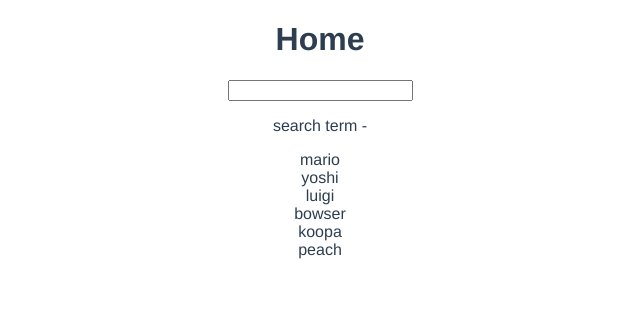
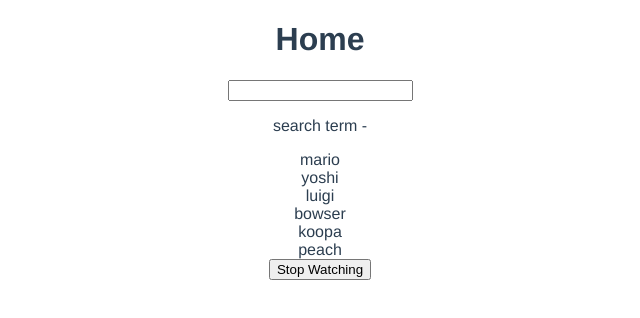
Before and after one commit to bhav380-2/vue3, a Vue app in the folder blog-app-vue3/: page / in a window 1280 px wide. Shown: the top 318 px of the page, without its empty margins (320-960 px from the left). Built offline with nearby package versions, Linux system fonts and the light colour scheme.

Commit message:
stopWatch and stopEffect

```diff
--- a/blog-app-vue3/src/views/HomeView.vue
+++ b/blog-app-vue3/src/views/HomeView.vue
@@ -9,6 +9,7 @@
 
     </div>
 
+    <button @click="handleClick" type="button">Stop Watching</button>
 
 
 
@@ -17,7 +18,8 @@
 
 
 
-<!-- ______ref v/s reactive_______________ -->
+
+    <!-- ______ref v/s reactive_______________ -->
     <!-- <h2>Refs</h2> -->
     <!-- <p>{{ ninjaOne.name }} - {{ ninjaOne.age }}</p>
     <button @click="updateNinjaOne"> update Ninja one </button>
@@ -33,24 +35,40 @@
 
 <script>
 
-import {ref,reactive,computed} from 'vue';
+import { watch,watchEffect } from 'vue';
+import { ref, reactive, computed } from 'vue';
 // @ is an alias to /src
 
 export default {
   name: 'HomeView',
-  setup(){
+  setup() {
 
-  //_____computed values___________________
-  const search= ref('');
-  const names = ref(['mario','yoshi','luigi','bowser','koopa','peach'])
+    //_____computed values___________________
+    const search = ref('');
+    const names = ref(['mario', 'yoshi', 'luigi', 'bowser', 'koopa', 'peach'])
 
-  const matchingNames = computed(()=>{
-    return names.value.filter((name)=> name.includes(search.value))
-  })
+    const stopWatch = watch(search,()=>{
+      console.log("watch function search run")
+    })
 
-  return {names,search,matchingNames}
+    const stopEffect = watchEffect(()=>{
+      console.log('watchEffect function ran',search.value)
+    })
 
-  //______ref v/s reactive_______________
+    const matchingNames = computed(() => {
+      return names.value.filter((name) => name.includes(search.value))
+    })
+
+    const handleClick = ()=>{
+
+      stopWatch();
+      stopEffect();
+
+    }
+
+    return { names, search, matchingNames ,handleClick}
+
+    //______ref v/s reactive_______________
     // const ninjaOne = ref({name:'mario',age:23});
     // const ninjaTwo = reactive({name:'contra',age:24})
     // const nameOne = ref('')
```
